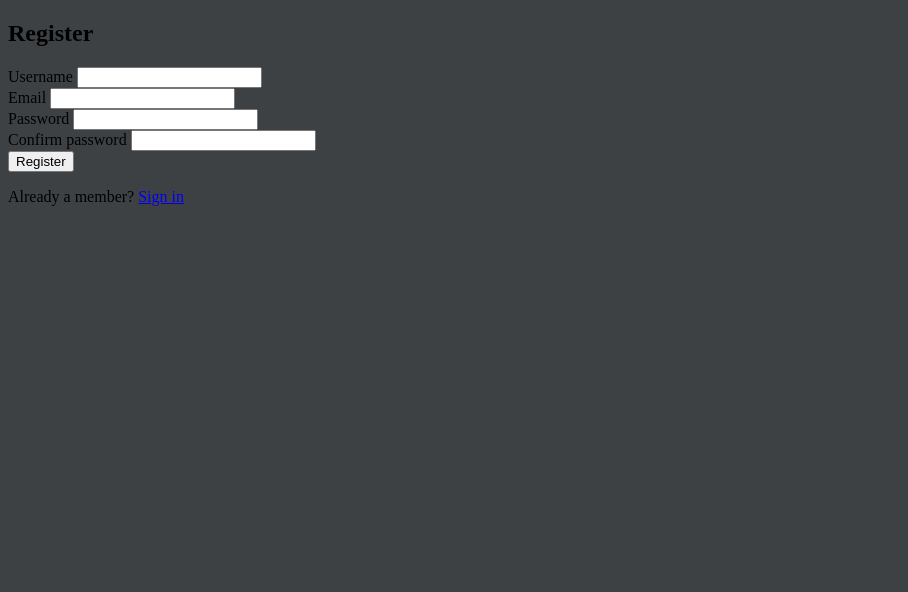
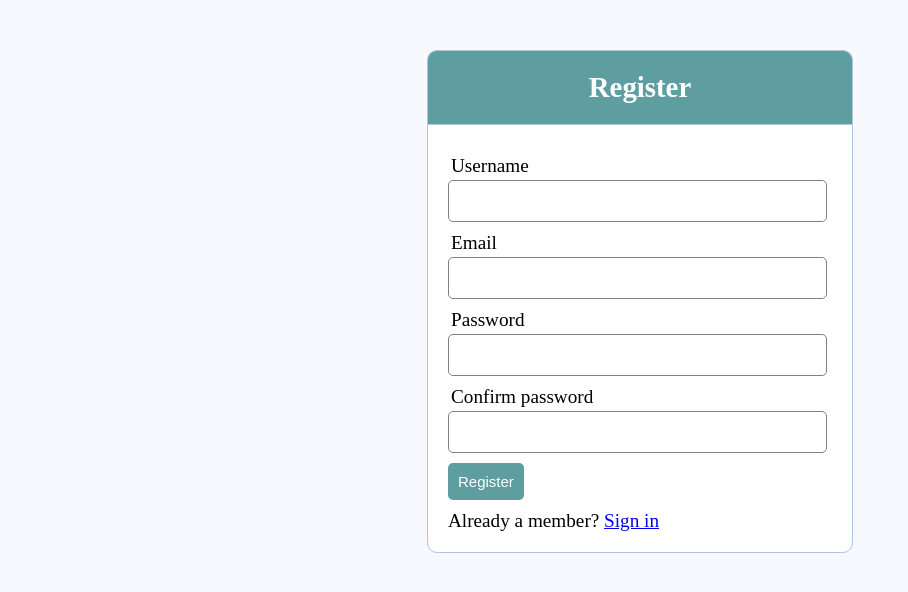
Before and after one commit to Baartie/Projectweek, a PHP site: page /register.php in a window 1280 px wide. Shown: the top 592 px of the page, without its empty margins (0-908 px from the left). Run offline with PHP 8.4, Linux system fonts and the light colour scheme.

Commit message:
Issue: Login page / Register page CSS not working

```diff
--- a/assets/style/loginpage.css
+++ b/assets/style/loginpage.css
@@ -1,52 +1,68 @@
+* {
+    margin: 0px;
+    padding: 0px;
+  }
   body {
-    background: #3e4144;
+    font-size: 120%;
+    background: #F8F8FF;
   }
-.form {
-    margin: 50px auto;
-    width: 300px;
-    padding: 30px 25px;
+
+  .header {
+    width: 30%;
+    margin: 50px auto 0px;
+    color: white;
+    background: #5F9EA0;
+    text-align: center;
+    border: 1px solid #B0C4DE;
+    border-bottom: none;
+    border-radius: 10px 10px 0px 0px;
+    padding: 20px;
+  }
+  form, .content {
+    width: 30%;
+    margin: 0px auto;
+    padding: 20px;
+    border: 1px solid #B0C4DE;
     background: white;
+    border-radius: 0px 0px 10px 10px;
   }
-h1.login-title {
-    color: #666;
-    margin: 0px auto 25px;
-    font-size: 25px;
-    font-weight: 300;
-    text-align: center;
+  .input-group {
+    margin: 10px 0px 10px 0px;
   }
-.login-input {
+  .input-group label {
+    display: block;
+    text-align: left;
+    margin: 3px;
+  }
+  .input-group input {
+    height: 30px;
+    width: 93%;
+    padding: 5px 10px;
+    font-size: 16px;
+    border-radius: 5px;
+    border: 1px solid gray;
+  }
+  .btn {
+    padding: 10px;
     font-size: 15px;
-    border: 1px solid #ccc;
+    color: white;
+    background: #5F9EA0;
+    border: none;
+    border-radius: 5px;
+  }
+  .error {
+    width: 92%;
+    margin: 0px auto;
     padding: 10px;
-    margin-bottom: 25px;
-    height: 25px;
-    width: calc(100% - 23px);
+    border: 1px solid #a94442;
+    color: #a94442;
+    background: #f2dede;
+    border-radius: 5px;
+    text-align: left;
   }
-.login-input:focus {
-    border-color:#6e8095;
-    outline: none;
+  .success {
+    color: #3c763d;
+    background: #dff0d8;
+    border: 1px solid #3c763d;
+    margin-bottom: 20px;
   }
-.login-button {
-    color: #fff;
-    background: #55a1ff;
-    border: 0;
-    outline: 0;
-    width: 100%;
-    height: 50px;
-    font-size: 16px;
-    text-align: center;
-    cursor: pointer;
-}
-.link {
-    color: #666;
-    font-size: 15px;
-    text-align: center;
-    margin-bottom: 0px;
-}
-.link a {
-    color: #666;
-}
-h3 {
-    font-weight: normal;
-    text-align: center;
-}
```
Lines whose indentation alone changed are shown as unchanged.
